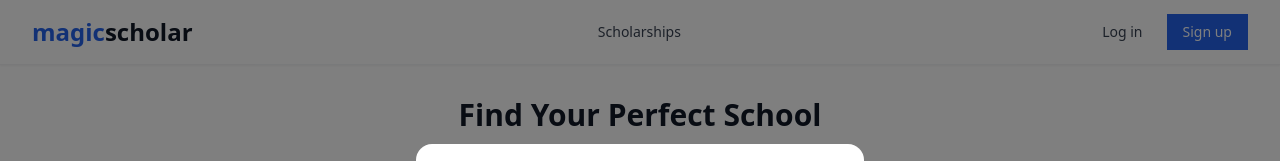
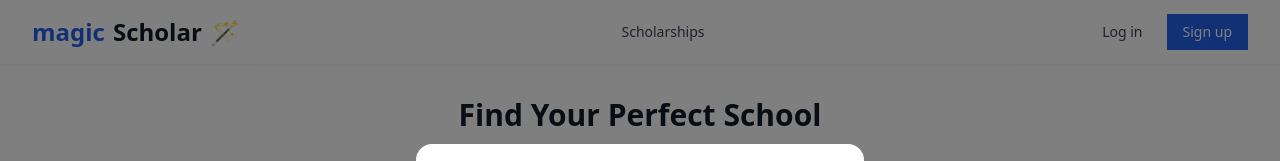
Before and after one commit to djahern-max/magicscholar_frontend, a Next.js app: page / in a window 1280 px wide. Both pictures are taken after a click on the button "Log in". Shown: the top 161 px of the page. Built offline with nearby package versions, Linux system fonts and the light colour scheme; no server answers.

Commit message:
updated header.jsx

```diff
--- a/src/components/layout/header.tsx
+++ b/src/components/layout/header.tsx
@@ -117,9 +117,10 @@ export default function Header({ onLoginClick, onRegisterClick }: HeaderProps) {
         <div className="flex items-center justify-between h-16">
           {/* Logo */}
           <div className="flex items-center">
-            <a href="/" className="text-2xl font-bold hover:opacity-80 transition-opacity">
+            <a href="/" className="text-2xl font-bold hover:opacity-80 transition-opacity flex items-center gap-2">
               <span className="text-blue-600">magic</span>
-              <span className="text-gray-900">scholar</span>
+              <span className="text-gray-900">Scholar</span>
+              <span className="text-2xl">🪄</span>
             </a>
           </div>
 
```
